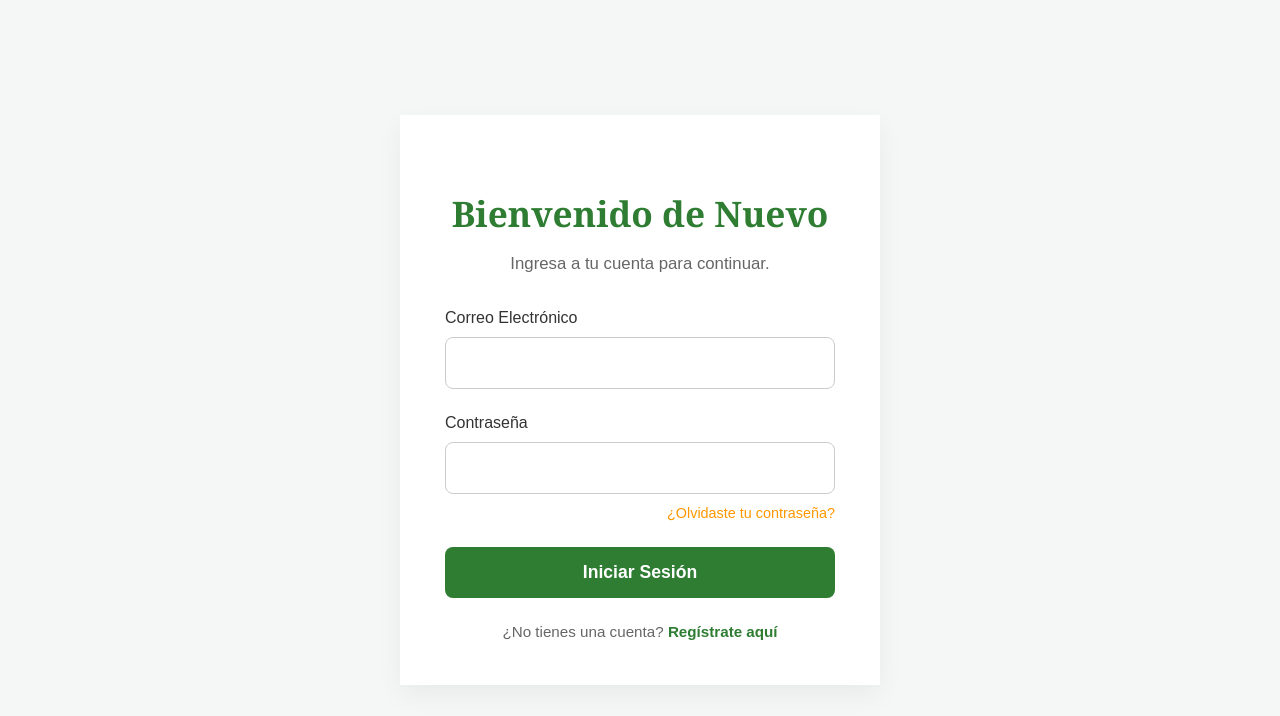
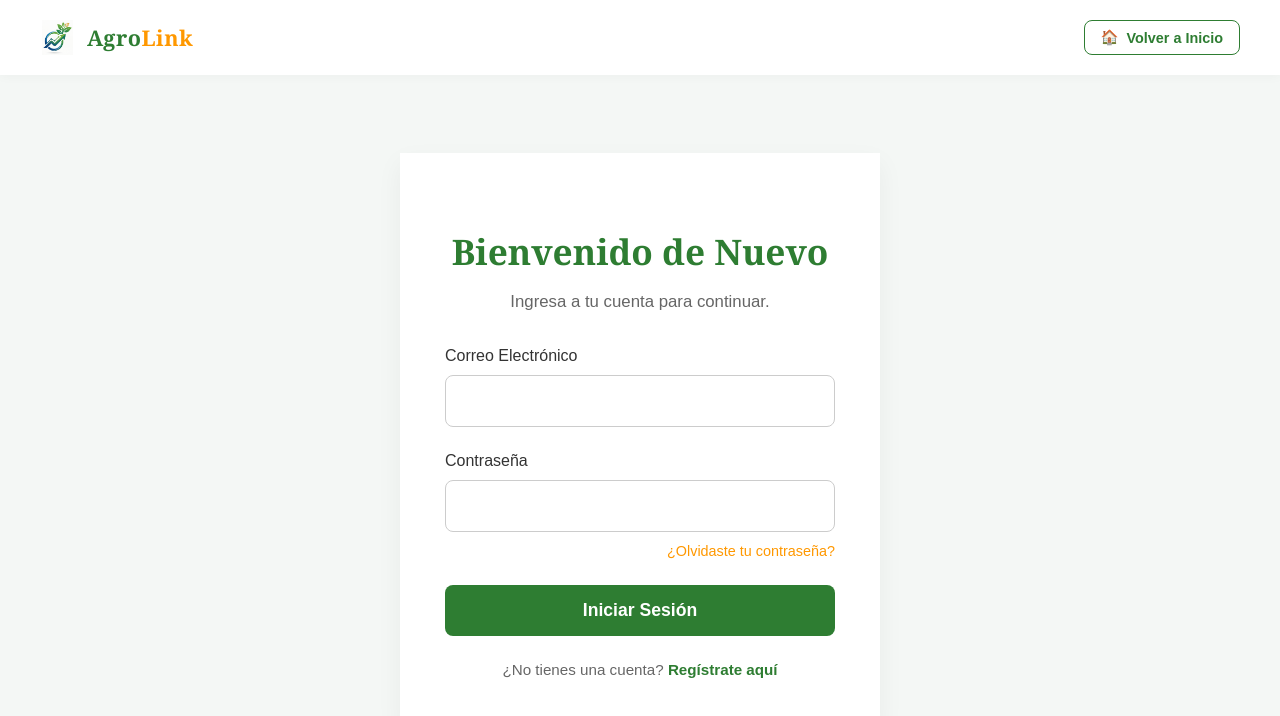
Before and after one commit to Alexis-Maza/agrolink-frontend, a React (Create React App) app in the folder agrolink-frontend/: page /login in a window 1280 px wide. Shown: the top 716 px of the page. Built offline with nearby package versions, Linux system fonts and the light colour scheme; no server answers.

Commit message:
feat: implementacion del navbar en registro y creacion de cuenta

```diff
--- a/agrolink-frontend/src/styles/public.css
+++ b/agrolink-frontend/src/styles/public.css
@@ -221,3 +221,29 @@
         padding: 20px !important;
     }
 }
+
+/* 4. NAVBAR DE PÁGINAS DE AUTENTICACIÓN (LOGIN / REGISTER) */
+.auth-header {
+    display: flex;
+    justify-content: space-between;
+    align-items: center;
+    padding: 20px 40px;
+    background-color: var(--color-surface);
+    box-shadow: 0 2px 10px rgba(0,0,0,0.03);
+    width: 100%;
+    box-sizing: border-box;
+}
+
+@media (max-width: 600px) {
+    .auth-header {
+        padding: 12px 20px !important;
+    }
+
+    .auth-back-btn span.btn-text {
+        display: none !important;
+    }
+
+    .auth-back-btn {
+        padding: 8px 12px !important;
+    }
+}
--- a/agrolink-frontend/src/views/Auth/Login.js
+++ b/agrolink-frontend/src/views/Auth/Login.js
@@ -39,7 +39,58 @@ function Login() {
     };
 
     return (
-        <div style={{ minHeight: '100vh', backgroundColor: 'var(--color-bg)', display: 'flex', justifyContent: 'center', alignItems: 'center', padding: '60px 20px' }}>
+        <div style={{
+            minHeight: '100vh',
+            backgroundColor: 'var(--color-bg)',
+            display: 'flex',
+            flexDirection: 'column'
+        }}>
+            {/* BARRA DE NAVEGACIÓN SUPERIOR */}
+            <header className="auth-header">
+                <Link to="/" style={{ display: 'flex', alignItems: 'center', gap: '12px', textDecoration: 'none' }}>
+                    <img src="/logo.png" alt="AgroLink Logo" style={{ width: '35px', height: '35px', objectFit: 'contain' }} />
+                    <span style={{
+                        fontFamily: 'var(--font-titles)',
+                        fontSize: '1.35rem',
+                        fontWeight: 'bold',
+                        color: 'var(--color-primary)',
+                        letterSpacing: '0.5px'
+                    }}>
+                        Agro<span style={{ color: 'var(--color-secondary)' }}>Link</span>
+                    </span>
+                </Link>
+
+                <Link to="/" style={{ textDecoration: 'none' }}>
+                    <button
+                        className="auth-back-btn"
+                        style={{
+                            backgroundColor: 'transparent',
+                            border: '1px solid var(--color-primary)',
+                            color: 'var(--color-primary)',
+                            padding: '8px 16px',
+                            borderRadius: 'var(--radius-md)',
+                            fontWeight: 'bold',
+                            cursor: 'pointer',
+                            fontSize: '0.9rem',
+                            display: 'flex',
+                            alignItems: 'center',
+                            gap: '8px',
+                            transition: 'all 0.2s'
+                        }}
+                        onMouseEnter={(e) => {
+                            e.currentTarget.style.backgroundColor = '#E8F5E9';
+                        }}
+                        onMouseLeave={(e) => {
+                            e.currentTarget.style.backgroundColor = 'transparent';
+                        }}
+                    >
+                        <span>🏠</span> <span className="btn-text">Volver a Inicio</span>
+                    </button>
+                </Link>
+            </header>
+
+            {/* CONTENEDOR DEL FORMULARIO CENTRAL */}
+            <div style={{ flex: 1, display: 'flex', justifyContent: 'center', alignItems: 'center', padding: '60px 20px' }}>
                 <div style={{ backgroundColor: 'white', padding: '45px', borderRadius: 'var(--radius-lg)', boxShadow: '0 10px 25px rgba(0,0,0,0.05)', width: '100%', maxWidth: '480px' }}>
 
                     <h2 style={{ textAlign: 'center', color: 'var(--color-primary)', marginBottom: '10px', fontFamily: 'var(--font-titles)', fontSize: '2.2rem' }}>Bienvenido de Nuevo</h2>
@@ -75,6 +126,7 @@ function Login() {
                     </form>
                 </div>
             </div>
+        </div>
     );
 }
 
--- a/agrolink-frontend/src/views/Auth/Register.js
+++ b/agrolink-frontend/src/views/Auth/Register.js
@@ -55,7 +55,58 @@ function Register() {
     };
 
     return (
-        <div style={{ minHeight: '100vh', backgroundColor: 'var(--color-bg)', display: 'flex', justifyContent: 'center', alignItems: 'center', padding: '60px 20px' }}>
+        <div style={{
+            minHeight: '100vh',
+            backgroundColor: 'var(--color-bg)',
+            display: 'flex',
+            flexDirection: 'column'
+        }}>
+            {/* BARRA DE NAVEGACIÓN SUPERIOR */}
+            <header className="auth-header">
+                <Link to="/" style={{ display: 'flex', alignItems: 'center', gap: '12px', textDecoration: 'none' }}>
+                    <img src="/logo.png" alt="AgroLink Logo" style={{ width: '35px', height: '35px', objectFit: 'contain' }} />
+                    <span style={{
+                        fontFamily: 'var(--font-titles)',
+                        fontSize: '1.35rem',
+                        fontWeight: 'bold',
+                        color: 'var(--color-primary)',
+                        letterSpacing: '0.5px'
+                    }}>
+                        Agro<span style={{ color: 'var(--color-secondary)' }}>Link</span>
+                    </span>
+                </Link>
+
+                <Link to="/" style={{ textDecoration: 'none' }}>
+                    <button
+                        className="auth-back-btn"
+                        style={{
+                            backgroundColor: 'transparent',
+                            border: '1px solid var(--color-primary)',
+                            color: 'var(--color-primary)',
+                            padding: '8px 16px',
+                            borderRadius: 'var(--radius-md)',
+                            fontWeight: 'bold',
+                            cursor: 'pointer',
+                            fontSize: '0.9rem',
+                            display: 'flex',
+                            alignItems: 'center',
+                            gap: '8px',
+                            transition: 'all 0.2s'
+                        }}
+                        onMouseEnter={(e) => {
+                            e.currentTarget.style.backgroundColor = '#E8F5E9';
+                        }}
+                        onMouseLeave={(e) => {
+                            e.currentTarget.style.backgroundColor = 'transparent';
+                        }}
+                    >
+                        <span>🏠</span> <span className="btn-text">Volver a Inicio</span>
+                    </button>
+                </Link>
+            </header>
+
+            {/* CONTENEDOR DEL FORMULARIO CENTRAL */}
+            <div style={{ flex: 1, display: 'flex', justifyContent: 'center', alignItems: 'center', padding: '60px 20px' }}>
                 <div style={{ backgroundColor: 'white', padding: '45px', borderRadius: 'var(--radius-lg)', boxShadow: '0 10px 25px rgba(0,0,0,0.05)', width: '100%', maxWidth: '580px' }}>
 
                     <h2 style={{ textAlign: 'center', color: 'var(--color-primary)', marginBottom: '10px', fontFamily: 'var(--font-titles)', fontSize: '2.2rem' }}>Crea tu Cuenta en AgroLink</h2>
@@ -124,6 +175,7 @@ function Register() {
                     </form>
                 </div>
             </div>
+        </div>
     );
 }
 
```
Lines whose indentation alone changed are shown as unchanged.
